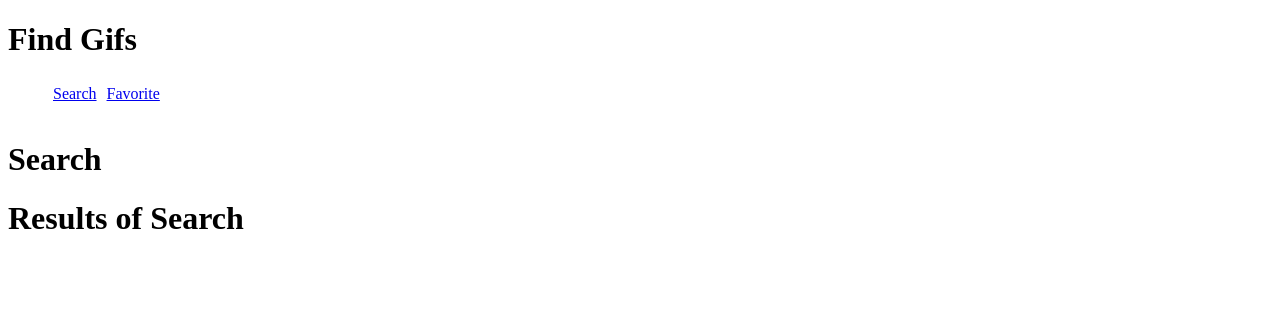
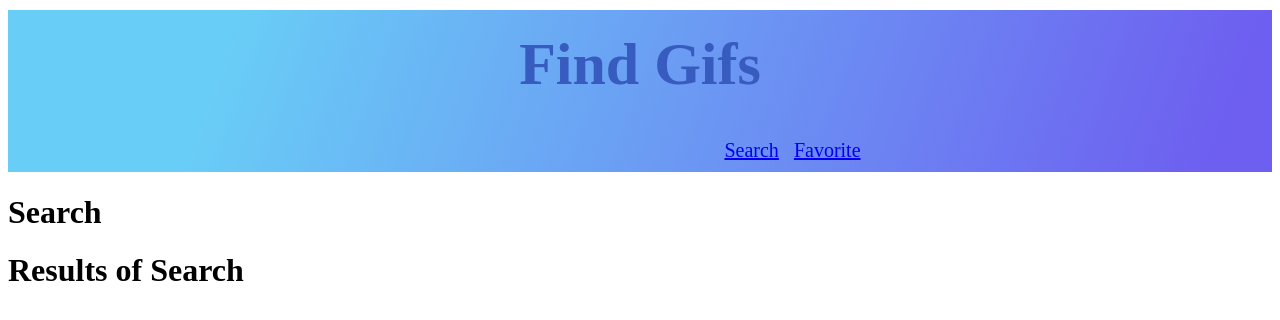
Before and after one commit to stefenmenzel/Group-Giphy-Saga-Project, a React (Create React App) app: page / in a window 1280 px wide. Shown: the top 320 px of the page. Built offline with nearby package versions, Linux system fonts and the light colour scheme.

Commit message:
some styling

```diff
--- a/src/components/Header/Header.css
+++ b/src/components/Header/Header.css
@@ -1,6 +1,24 @@
 li{
-    margin: 0;
-    padding: 5px;
-    height: 30px;
+    padding-inline-start: 15px;
+    padding-bottom: 10px;
+    font-size: 20px;
     display: inline-block;
 }
+
+.linklist{
+    margin-left: 250px;
+    text-align: center;
+}
+
+.head{
+    margin-top: 10px;
+    padding-top: 20px;
+    text-align: center;
+    font-size: 60px;
+    color: rgb(55, 91, 190);
+    position: relative;
+}
+
+.banner{
+    background-image: linear-gradient(110deg, #32bcf3bb 17%, #3b27ebbd 95%);
+}
--- a/src/components/Header/Header.js
+++ b/src/components/Header/Header.js
@@ -1,16 +1,16 @@
 import React, { Component } from 'react';
 import './Header.css'
-import { HashRouter as Router, Route, Link } from 'react-router-dom';
+import { HashRouter as Router, Link } from 'react-router-dom';
 
 class Header extends Component {
 
     render() {
         return (
-            <div>
-                <h1>Find Gifs</h1>
+            <div className ="banner">
+                <h1 className ="head">Find Gifs</h1>
                 <Router>
                     <div className ="pageLinks">
-                        <ul>
+                        <ul className ="linklist">
                             <li>
                                 <Link to="/">Search</Link>
                             </li>
```
